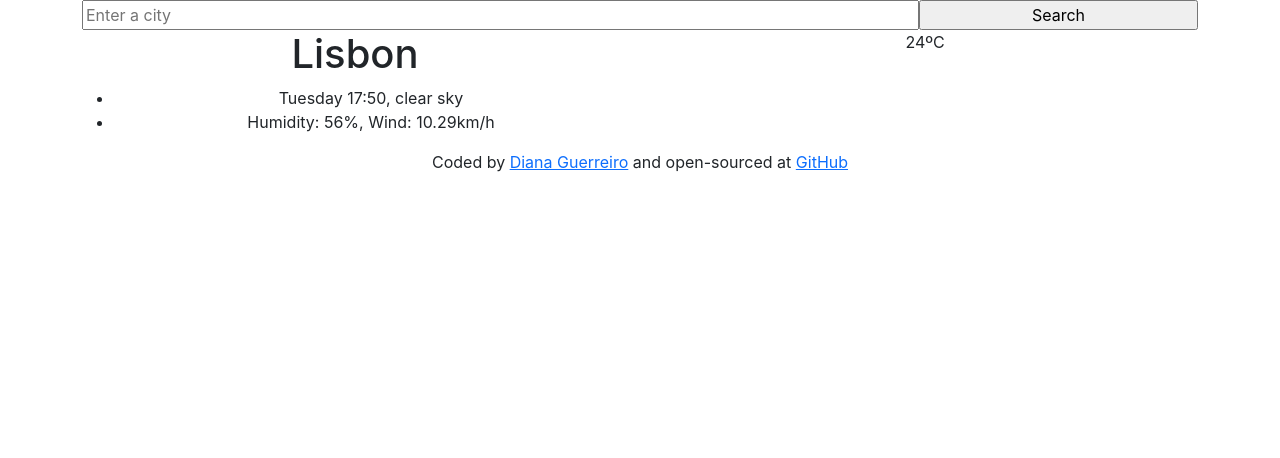
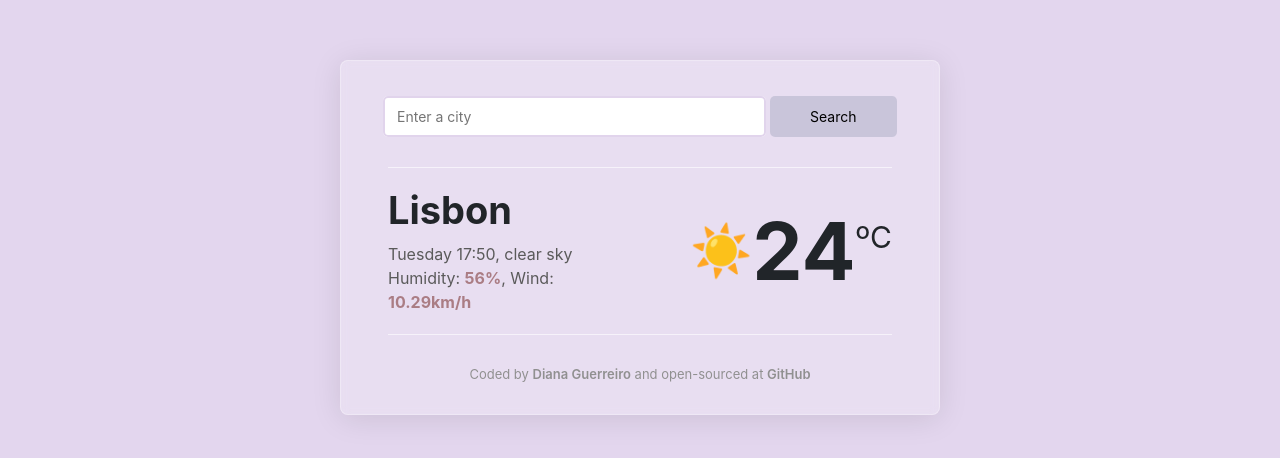
Before and after one commit to wwwavvves/weather-app-react-shecodes-week5, a React (Create React App) app: page / in a window 1280 px wide. Shown: the top 458 px of the page. Built offline with nearby package versions, Linux system fonts and the light colour scheme.

Commit message:
Added styling

```diff
--- a/src/App.css
+++ b/src/App.css
@@ -1,5 +1,15 @@
 .App {
   text-align: center;
+
+  backdrop-filter: blur(5px);
+    -webkit-backdrop-filter: blur(5px);
+    background: #fff3;
+    border: 1px solid #ffffff4d;
+    border-radius: 8px;
+    box-shadow: 0 4px 30px #0000001a;
+    margin: 60px auto;
+    max-width: 600px;
+    padding: 30px 15px;
 }
 
 .App-logo {
--- a/src/Footer.css
+++ b/src/Footer.css
@@ -0,0 +1,15 @@
+footer {
+  color: #909090;
+  font-size: 13px;
+}
+
+footer a {
+  color: #909090;
+  font-weight: 600;
+  text-decoration: none;
+  transition: all 150ms ease-out;
+}
+
+footer a:hover {
+  color: #aa7d84;
+}
--- a/src/Search.css
+++ b/src/Search.css
@@ -0,0 +1,31 @@
+.Search form {
+  display: grid;
+  grid-template-columns: 3fr 1fr;
+  column-gap: 4px;
+  margin: 5px 15px 0 15px;
+}
+
+input {
+  padding: 10px 14px;
+  border-radius: 5px;
+  border: none;
+  font-size: 14px;
+}
+
+.search-input {
+  background-color: rgba(255, 255, 255, 0.7);
+}
+
+.search-input:focus-visible {
+  outline: 2px solid #e1d4ec;
+  background-color: rgba(255, 255, 255, 1);
+}
+
+.search-btn {
+  background-color: rgba(188, 187, 208, 0.7);
+  transition: all 150ms ease-out;
+}
+
+.search-btn:active {
+  background-color: rgba(188, 187, 208, 0.5);
+}
--- a/src/Search.js
+++ b/src/Search.js
@@ -4,12 +4,10 @@ import "./Search.css";
 export default function Search() {
   return (
     <div className="Search">
-      <div className="row">
         <form>
-          <input type="search" placeholder="Enter a city" className="col-9" />
-          <input type="submit" value="Search" className="col-3" />
+          <input type="search" placeholder="Enter a city" className="search-input" autofocus="on" />
+          <input type="submit" value="Search" className="search-btn" />
         </form>
-      </div>
     </div>
   );
 }
--- a/src/Weather.css
+++ b/src/Weather.css
@@ -0,0 +1,48 @@
+.Weather {
+  margin: 30px 20px;
+  padding: 20px 0;
+  border-top: solid 1px #fff9;
+  border-bottom: solid 1px #fff9;
+}
+
+.Weather h1 {
+  font-size: 38px;
+  font-weight: bold;
+}
+
+.weather-details {
+  text-align: left;
+}
+
+.weather-details ul {
+  list-style-type: none;
+  padding: 0;
+  margin: 0;
+  color: #5a5a5a;
+}
+
+.humidity,
+.wind {
+  color: #aa7d84;
+  font-weight: bold;
+}
+
+.city-temperature {
+  text-align: right;
+}
+
+.current-weather-icon {
+  font-size: 50px;
+  align-self: center;
+}
+
+.current-temperature {
+  font-size: 80px;
+  font-weight: bold;
+  line-height: 1;
+}
+
+.celsius {
+  font-size: 30px;
+  margin-top: 4px;
+}
--- a/src/Weather.js
+++ b/src/Weather.js
@@ -4,16 +4,21 @@ import "./Weather.css";
 export default function Weather() {
   return (
     <div className="Weather">
-      <div className="row">
-        <div className="col-6">
+      <div className="row align-items-center">
+        <div className="col-6 weather-details">
           <h1>Lisbon</h1>
           <ul>
             <li>Tuesday 17:50, clear sky</li>
-            <li>Humidity: 56%, Wind: 10.29km/h</li>
+            <li>
+              Humidity: <span className="humidity">56%</span>, Wind:{" "}
+              <span className="wind">10.29km/h</span>
+            </li>
           </ul>
         </div>
-        <div className="col-6">
-            24ºC
+        <div className="col-6 city-temperature d-flex justify-content-end">
+          <div className="current-weather-icon">☀️</div>
+          <div className="current-temperature">24</div>
+          <div className="celsius">ºC</div>
         </div>
       </div>
     </div>
--- a/src/index.css
+++ b/src/index.css
@@ -1,13 +1,15 @@
 body {
   margin: 0;
-  font-family: -apple-system, BlinkMacSystemFont, 'Segoe UI', 'Roboto', 'Oxygen',
-    'Ubuntu', 'Cantarell', 'Fira Sans', 'Droid Sans', 'Helvetica Neue',
+  font-family: -apple-system, BlinkMacSystemFont, "Segoe UI", "Roboto", "Oxygen",
+    "Ubuntu", "Cantarell", "Fira Sans", "Droid Sans", "Helvetica Neue",
     sans-serif;
   -webkit-font-smoothing: antialiased;
   -moz-osx-font-smoothing: grayscale;
+
+  background-color: #E3D6EE;
 }
 
 code {
-  font-family: source-code-pro, Menlo, Monaco, Consolas, 'Courier New',
+  font-family: source-code-pro, Menlo, Monaco, Consolas, "Courier New",
     monospace;
 }
```
